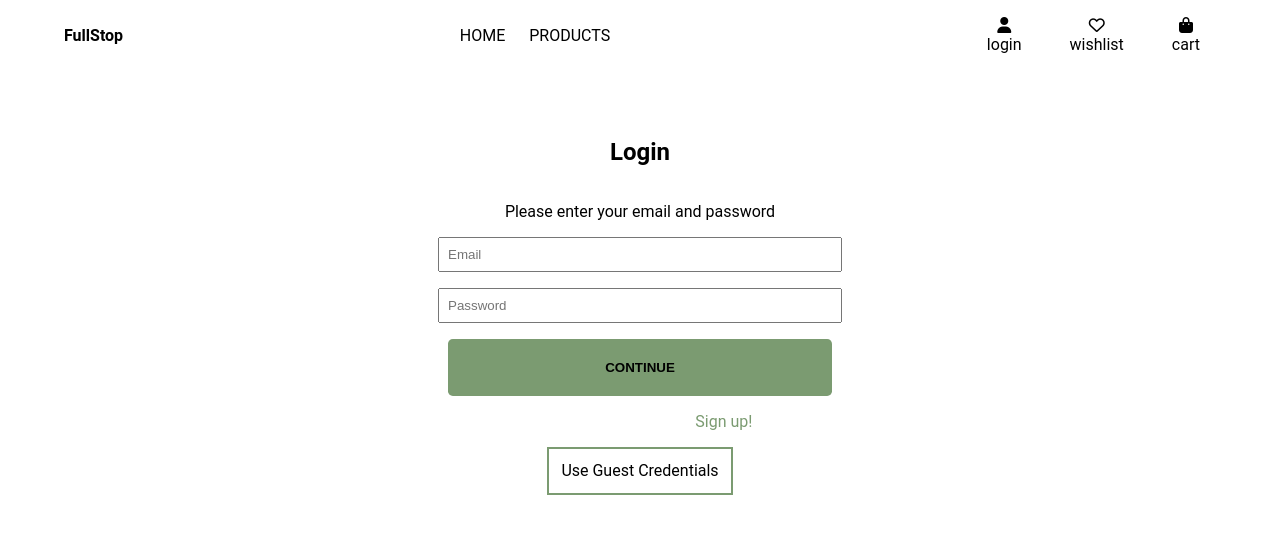
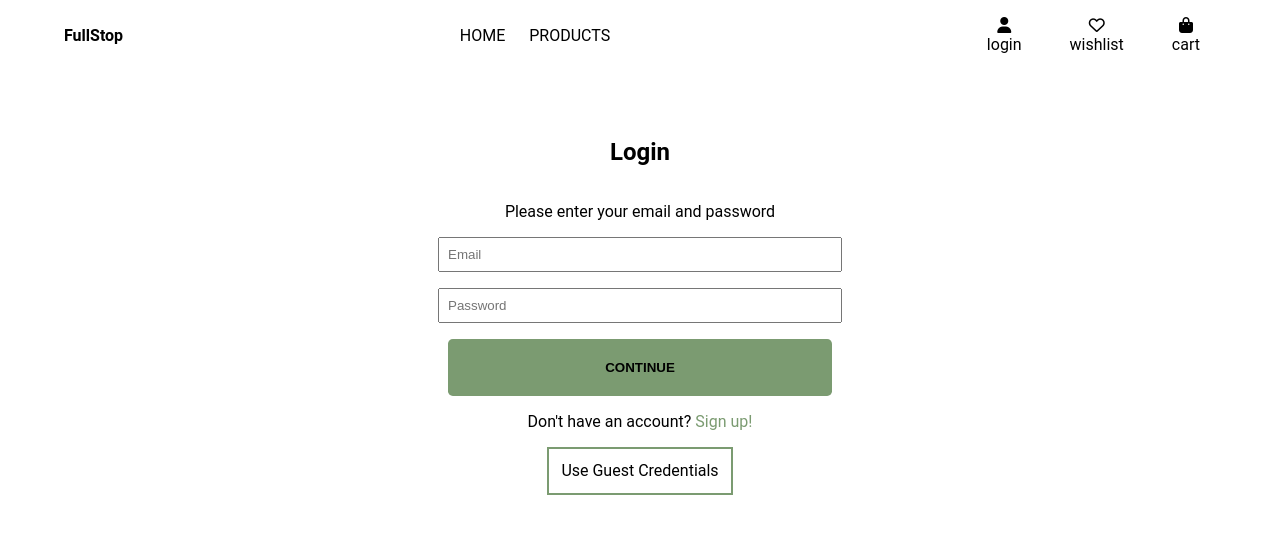
Before and after one commit to harshitadatra/my-app, a React (Create React App) app: page /login in a window 1280 px wide. Shown: the top 534 px of the page. Built offline with nearby package versions, Linux system fonts and the light colour scheme; no server answers; what miragejs would draw is missing.

Commit message:
minor change

```diff
--- a/src/components/Login/Login.jsx
+++ b/src/components/Login/Login.jsx
@@ -80,8 +80,8 @@ export const LoginPage = () => {
             {/* </Link> */}
           </button>
           <Link to="/signup">
-            <div>
-              Don't have an account? <span class="sign-up-link">Sign up!</span>
+            <div class="sign-up-text">
+               Don't have an account? <span class="sign-up-link">Sign up!</span>
             </div>
           </Link>
           <div class="guest-credentials-link"> Use Guest Credentials</div>
```
